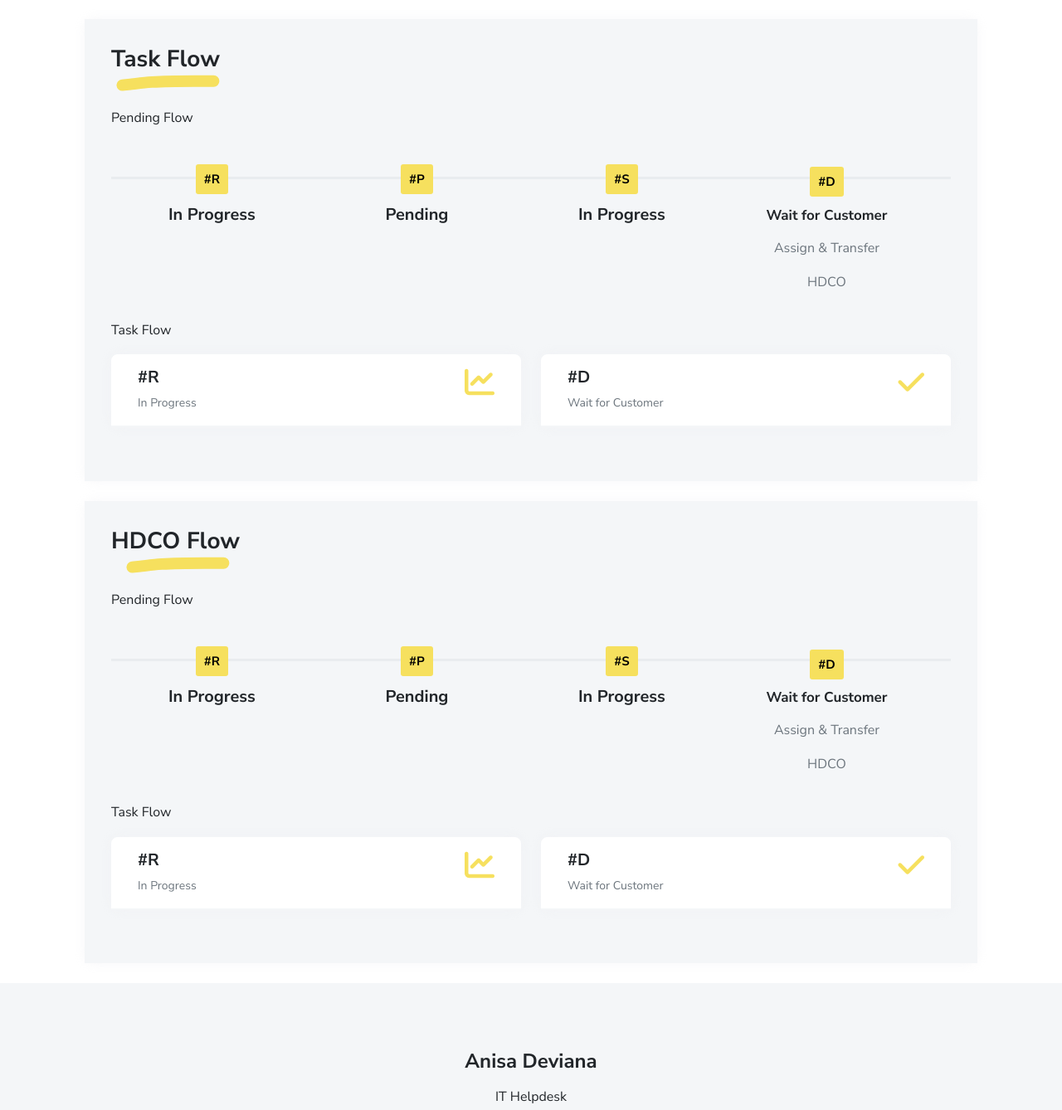
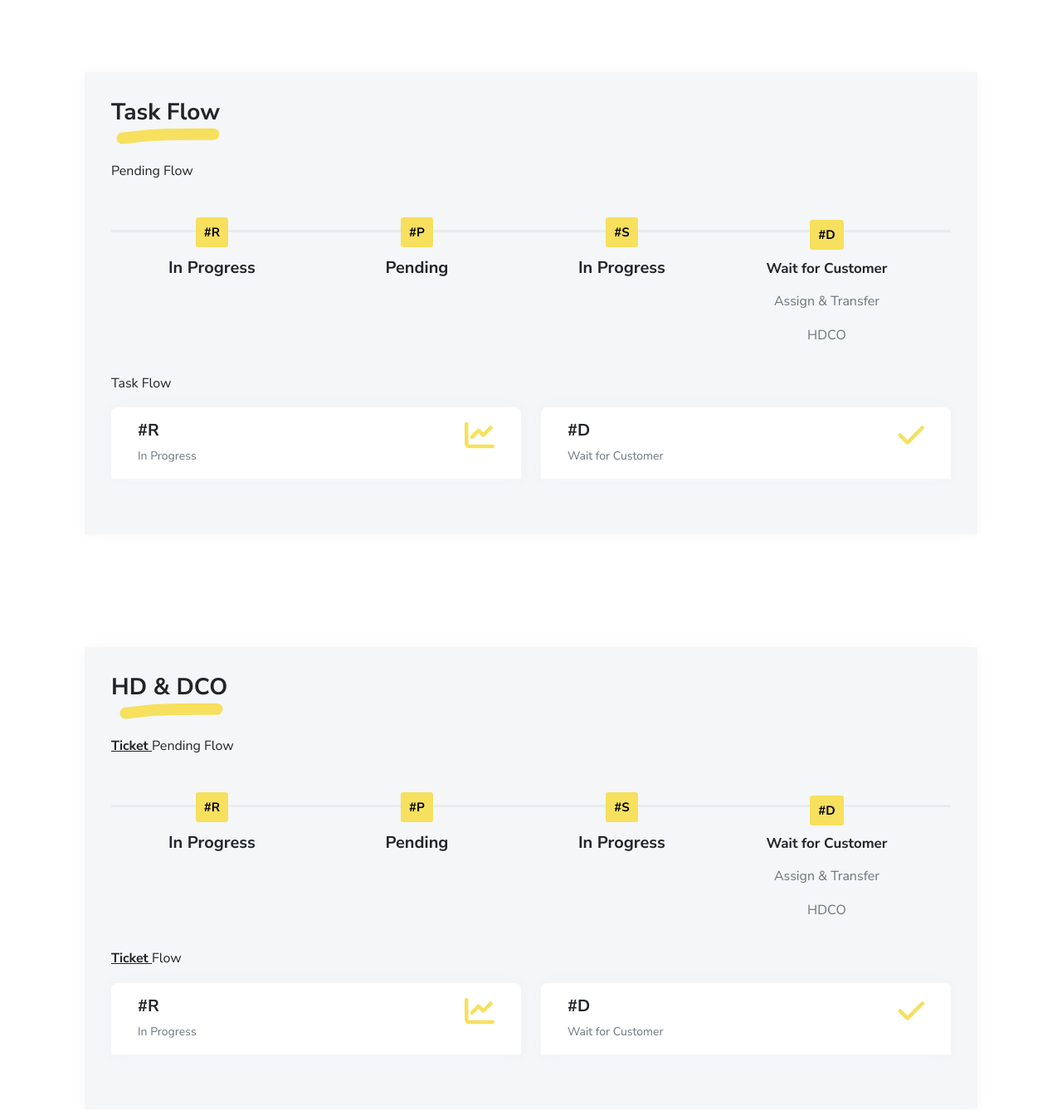
Before and after one commit to muhamadfiqhan/elitery1.github.io, a plain HTML site: page index.html in a window 1280 px wide. Shown: the part 868-2206 px from the top of the page at 83% size. Drawn offline with Linux system fonts and the light colour scheme.

Commit message:
Update index.html

```diff
--- a/index.html
+++ b/index.html
@@ -31,7 +31,7 @@
     </style>
   </noscript>
 </head>
-<body id="top">
+<body id="squad">
   <header class="bg-light">
     <nav class="navbar navbar-expand-lg navbar-light bg-light" id="header-nav" role="navigation">
       <div class="container"><a class="link-dark navbar-brand site-title mb-0" href="#">Ticket & Task Flow</a>
@@ -46,9 +46,9 @@
       </div>
     </nav>
   </header>
-  <div >
+  <div>
     <div class="page-content" >
-      <div id="squad">
+      <div>
         <header>
           <div class="cover bg-light">
             <div class="container px-3">
@@ -144,7 +144,9 @@
     </header>
 
     <!-- task -->
-    <div class="container px-3" id="task">
+    <div class="section px-2 px-lg-4 pb-4 pt-5" id="task">
+
+      <div class="container px-3" >
         <div class="row">
           <div class="col-lg-12">
            <div class="card">
@@ -231,21 +233,20 @@
         </div>
       </div>
     </div>
+  </div>
   <!-- end task -->
 
   <!-- hdco -->
-  <div id="hdco">
-
-
+  <div class="section px-2 px-lg-4 pb-4 pt-5" id="hdco">
     <div class="container px-3" id="hdco">
       <div class="row">
         <div class="col-lg-12">
          <div class="card">
           <div class="card-body" style="background-color: #f4f6f8;">
-            <h3 class="marker marker-center">HDCO Flow</h3>
+            <h3 class="marker marker-center">HD & DCO</h3>
             <p>&nbsp;</p>
             <p>
-              Pending Flow
+              <b><u>Ticket </u></b>Pending Flow
             </p>
             <p>&nbsp;</p>
             <div class="hori-timeline" dir="ltr" style="margin-top: 10px;">
@@ -289,7 +290,7 @@
                 </li>
               </ul>
               <p>
-                Task Flow
+                <b><u>Ticket </u></b>Flow
               </p>
               <div class="row">
 
```
Lines whose indentation alone changed are shown as unchanged.
